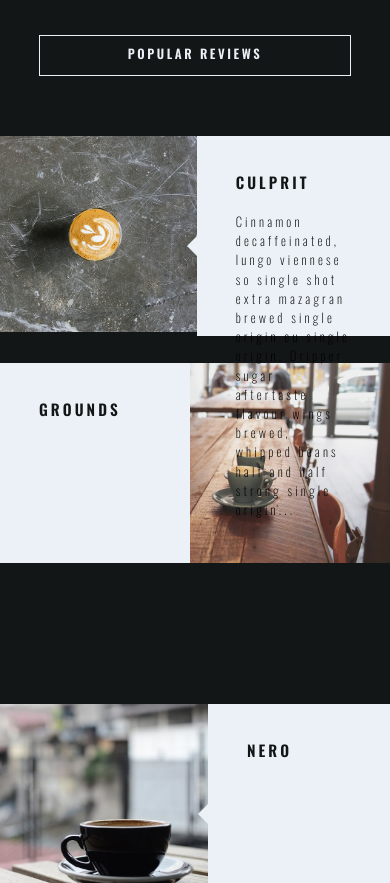
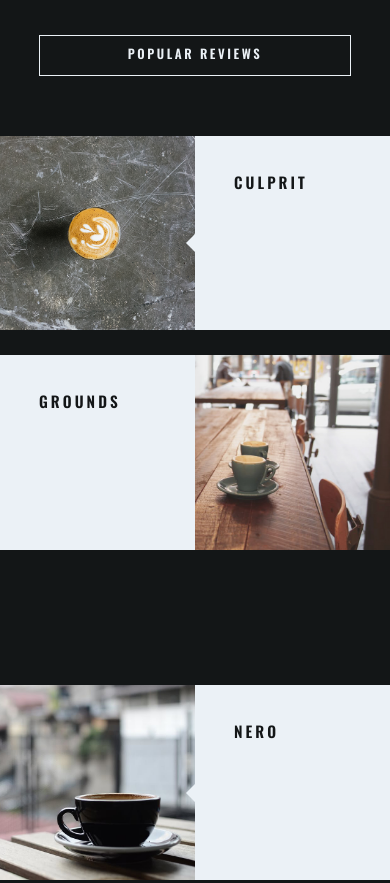
Before and after one commit to bmkaminski/responsive, a plain HTML site: page index.html in a window 390 px wide. Shown: the part 920-1803 px from the top of the page. Drawn offline with nearby package versions, Linux system fonts and the light colour scheme.

Commit message:
square gallery fix thanks to michael

```diff
--- a/index.html
+++ b/index.html
@@ -83,7 +83,7 @@
 
                                     <div class="review tall pp">
                                         <h4>Culprit</h4>
-                                        <p>Cinnamon decaffeinated, lungo viennese so single shot extra mazagran brewed single origin eu single origin. Dripper sugar aftertaste flavour wings brewed, whipped beans half and half strong single origin...</p>
+<!--                                        <p>Cinnamon decaffeinated, lungo viennese so single shot extra mazagran brewed single origin eu single origin. Dripper sugar aftertaste flavour wings brewed, whipped beans half and half strong single origin...</p>-->
                                     </div>
                                 </div>
                             </article>
--- a/scss/_main.scss
+++ b/scss/_main.scss
@@ -502,6 +502,21 @@ header {
         display: block;
         margin: 0px 10% 40px;
     }
+
+
+    .content img {
+    display: block;
+   }
+
+   .content .review {
+    height: auto;
+   }
+
+   .content > * {
+    flex: 0 1 50%;
+   }
+
+
     .popular {
         font-size: 1em;
     }
```
Also changed, not shown: styles/styles.css, 1 other file.
